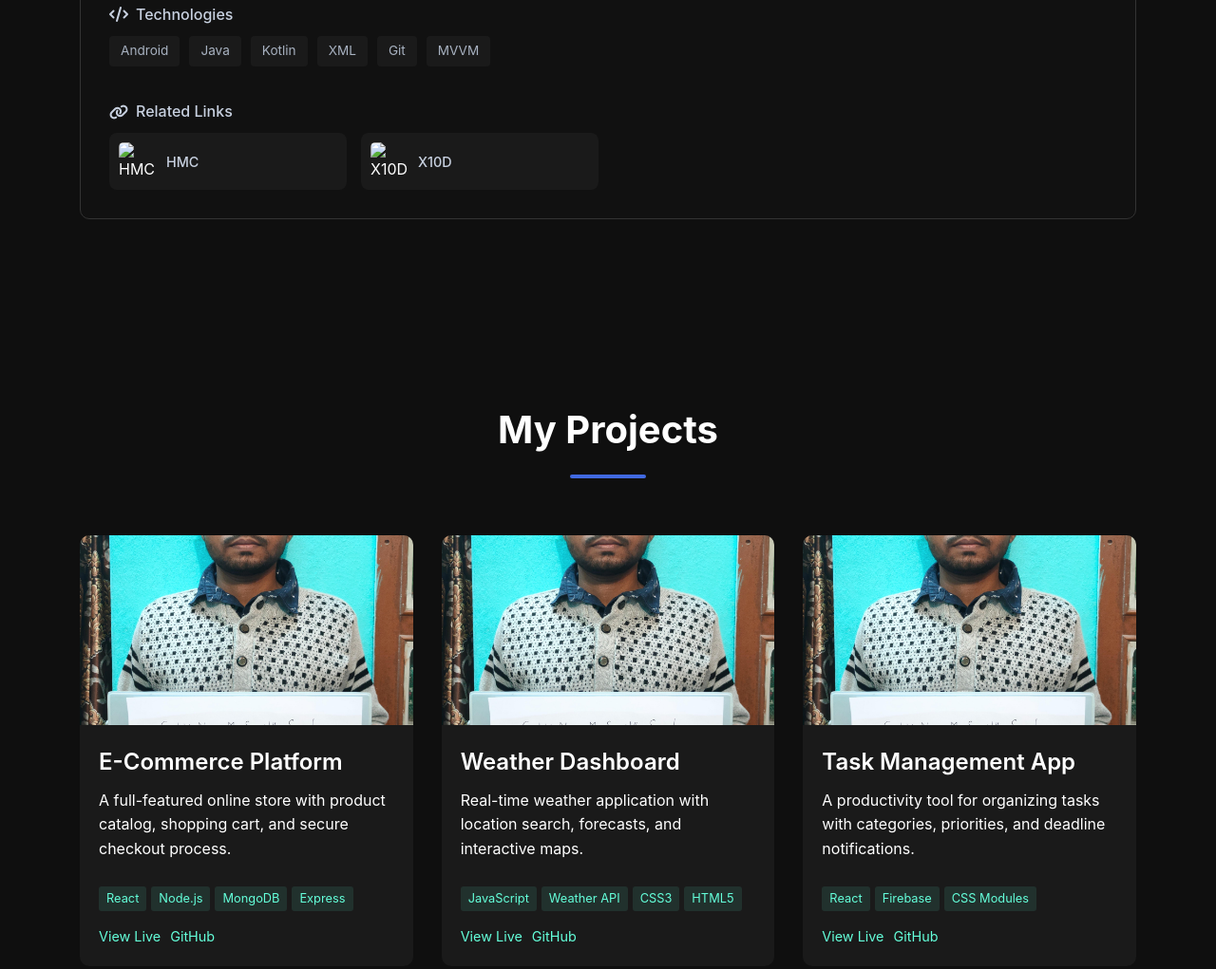
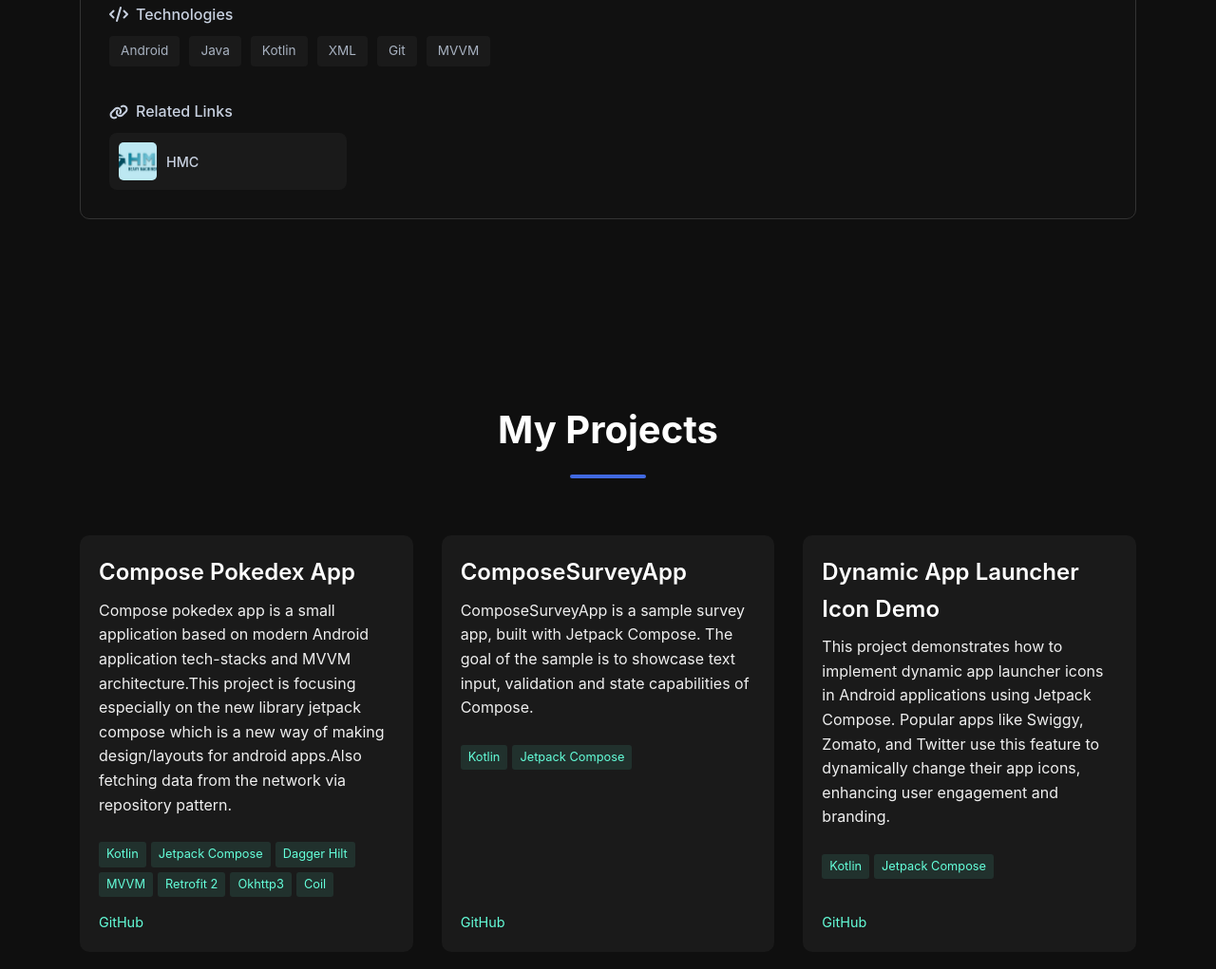
Before and after one commit to SamriddhaS/my-portfollio-sam, a plain HTML site: page index.html in a window 1280 px wide. Shown: the part 2707-3728 px from the top of the page at 95% size. Drawn offline with nearby package versions, Linux system fonts and the light colour scheme.

Commit message:
Added data for projects section.

```diff
--- a/data.json
+++ b/data.json
@@ -34,14 +34,19 @@
       "technologies": [ "Android","Java","Kotlin","IOT - Health Devices","React-Native","TypeScript","JavaScript","iOS"],
       "links": [
         {
-          "title": "JioHealth",
-          "url": "https://play.google.com/store/apps/details?id=com.jio.health",
-          "image": "images/jiohealth.png"
+          "title": "MyJio",
+          "url": "https://play.google.com/store/apps/details?id=com.jio.myjio&hl=en_US&gl=US",
+          "image": "images/my-jio.png"
         },
         {
-          "title": "MyJio",
-          "url": "https://play.google.com/store/apps/details?id=com.jio.myjio",
-          "image": "images/myjio.png"
+          "title": "JioHealth",
+          "url": "https://play.google.com/store/apps/details?id=com.hh.healthhub&hl=en_US&gl=US",
+          "image": "images/jio-health-thum.png"
+        },
+        {
+          "title": "Jio Health Doctor",
+          "url": "https://play.google.com/store/apps/details?id=com.jio.hh.doctor&hl=en",
+          "image": "images/jhh-doctor.png"
         }
       ]
     },
@@ -53,9 +58,19 @@
       "technologies": [ "Android","Java","Kotlin","XML","Rest Api"],
       "links": [
         {
-          "title": "MUVI OTT App",
-          "url": "https://play.google.com/store/apps/details?id=com.muvi",
-          "image": "images/muvi.png"
+          "title": "Muvi Onyx",
+          "url": "https://play.google.com/store/apps/details?id=com.release.onyxapp",
+          "image": "images/muvi_one.png"
+        },
+        {
+          "title": "Muvi - Sapphire",
+          "url": "https://play.google.com/store/apps/details?id=com.release.muvisdk",
+          "image": "images/muvi_two.png"
+        },
+        {
+          "title": "Muvi - Live",
+          "url": "https://play.google.com/store/apps/details?id=com.release.muvilive",
+          "image": "images/muvi_three.png"
         }
       ]
     },
@@ -68,57 +83,48 @@
       "links": [
         {
           "title": "HMC",
-          "url": "https://play.google.com/store/apps/details?id=com.hmc.user",
-          "image": "images/hmc.png"
-        },
-        {
-          "title": "X10D",
-          "url": "https://play.google.com/store/apps/details?id=com.x10d",
-          "image": "images/x10d.png"
+          "url": "https://play.google.com/store/apps/details?id=com.wgt.hmc&hl=en_US&gl=US",
+          "image": "images/hmc-logo.png"
         }
       ]
     }
   ],
   "projects": [
     {
-      "title": "E-Commerce Platform",
-      "description": "A full-featured online store with product catalog, shopping cart, and secure checkout process.",
-      "image": "images/project1.jpg",
-      "tags": ["React", "Node.js", "MongoDB", "Express"],
-      "liveLink": "#",
-      "githubLink": "#"
+      "title": "Compose Pokedex App",
+      "description": "Compose pokedex app is a small application based on modern Android application tech-stacks and MVVM architecture.This project is focusing especially on the new library jetpack compose which is a new way of making design/layouts for android apps.Also fetching data from the network via repository pattern.",
+      "tags": ["Kotlin","Jetpack Compose","Dagger Hilt","MVVM","Retrofit 2","Okhttp3","Coil"],
+      "githubLink": "https://github.com/SamriddhaS/ComposePokedexApp"
     },
     {
-      "title": "Weather Dashboard",
-      "description": "Real-time weather application with location search, forecasts, and interactive maps.",
-      "image": "images/project2.jpg",
-      "tags": ["JavaScript", "Weather API", "CSS3", "HTML5"],
-      "liveLink": "#",
-      "githubLink": "#"
+      "title": "ComposeSurveyApp",
+      "description": "ComposeSurveyApp is a sample survey app, built with Jetpack Compose. The goal of the sample is to showcase text input, validation and state capabilities of Compose.",
+      "tags": ["Kotlin","Jetpack Compose"],
+      "githubLink": "https://github.com/SamriddhaS/ComposeSurveyApp"
     },
     {
-      "title": "Task Management App",
-      "description": "A productivity tool for organizing tasks with categories, priorities, and deadline notifications.",
-      "image": "images/project3.jpg",
-      "tags": ["React", "Firebase", "CSS Modules"],
-      "liveLink": "#",
-      "githubLink": "#"
+      "title": "Dynamic App Launcher Icon Demo",
+      "description": "This project demonstrates how to implement dynamic app launcher icons in Android applications using Jetpack Compose. Popular apps like Swiggy, Zomato, and Twitter use this feature to dynamically change their app icons, enhancing user engagement and branding.",
+      "tags": ["Kotlin","Jetpack Compose"],
+      "githubLink": "https://github.com/SamriddhaS/DynamicAppLauncherDemo"
     },
     {
-      "title": "Task Management App",
-      "description": "A productivity tool for organizing tasks with categories, priorities, and deadline notifications.",
-      "image": "images/project3.jpg",
-      "tags": ["React", "Firebase", "CSS Modules"],
-      "liveLink": "#",
-      "githubLink": "#"
+      "title": "RunTrackerApp",
+      "description": "This app helps you track your location while running or travelling to give you precise details(exact locaions,total distance covered,speed,average speed etc) about your journey and display them in an effective manner.",
+      "tags": ["Kotlin","XML","MVVM","Dagger Hilt","Room DB","PhilJ Graphics Sdk","Google Maps Sdk"],
+      "githubLink": "https://github.com/SamriddhaS/RunTrackerApp"
     },
     {
-      "title": "Task Management App",
-      "description": "A productivity tool for organizing tasks with categories, priorities, and deadline notifications.",
-      "image": "images/project3.jpg",
-      "tags": ["React", "Firebase", "CSS Modules"],
-      "liveLink": "#",
-      "githubLink": "#"
+      "title": "Covid Tracker",
+      "description": "This app shows covid information from india and all over the globe. This app can help you to be up to date with covid-19 information from any country which you want to see.This app has a separate section for covid information of India.You can go much deep and see information based on districts for every Indian states.",
+      "tags": ["Kotlin","Java","XML","MVVM","DI with - Kodein","Multi locale Support","Coroutines","Retrofit","Room Db"],
+      "githubLink": "https://github.com/SamriddhaS/Covid-Tracker-Kotlin"
+    },
+    {
+      "title": "PhotoEditorX",
+      "description": "This is an app which can be used for editing photos.This app gives variety of options for editing your photos however you want.Some editing options are : 1.Edit contrust,brightness,color temperatures. 2.Add photo filters. 3.Add emoji's and frames. 4.Add texts and change styles of your text. 5.Crop,rotate,resize your image. 6.Choose an image from your gallery or take a photo using camera to edit.",
+      "tags": ["Java","XML","Bitmap manipulation"],
+      "githubLink": "https://github.com/SamriddhaS/PhotoEditorX"
     }
   ]
 }
--- a/script.js
+++ b/script.js
@@ -183,7 +183,7 @@ function populateHeroSection(heroData) {
             <p class="hero-description">${heroData.description}</p>
             <div class="hero-buttons">
                 <a href="${heroData.resumeLink}" target="_blank" class="cta-secondary-button">Download Resume</a>
-                <a href="#projects" class="cta-button">View My Work</a>
+                <a href="#experience" class="cta-button">View My Work</a>
             </div>
         </div>
         <div class="hero-right">
@@ -268,20 +268,17 @@ function populateProjectsSection(projects) {
 
     projectsContainer.innerHTML = projects.map(project => `
         <div class="project-card">
-            <div class="project-image">
-                <img src="${project.image}" alt="${project.title}">
-            </div>
             <div class="project-content">
                 <h3>${project.title}</h3>
-                <p>${project.description}</p>
+                <p class="project-content-description" >${project.description}</p>
                 <div class="project-tags">
                     ${project.tags.map(tag =>
                         `<span class="project-tag">${tag}</span>`
                     ).join('')}
                 </div>
                 <div class="project-links">
-                    <a href="${project.liveLink}" class="project-link">View Live</a>
-                    <a href="${project.githubLink}" class="project-link">GitHub</a>
+                    ${project.liveLink ? `<a href="${project.liveLink}" target="_blank" class="project-link">View Live</a>` : ``}
+                    ${project.githubLink ? `<a href="${project.githubLink}" target="_blank" class="project-link">GitHub</a>` : ``}
                 </div>
             </div>
         </div>
--- a/styles.css
+++ b/styles.css
@@ -283,6 +283,10 @@ nav ul li a:hover {
     flex-grow: 1;
     display: flex;
     flex-direction: column;
+}
+
+.project-content-description {
+    color: #efefef;
 }
 
 .project-tags {
```
Also changed, not shown: images/hmc-logo.png (added), images/jhh-doctor.png (added), images/jio-health-thum.png (added), images/muvi_one.png (added), images/muvi_three.png (added), images/muvi_two.png (added), images/my-jio.png (added), images/profile.jpg (deleted), images/project1.jpg (deleted), images/project2.jpg (deleted), images/project3.jpg (deleted).
